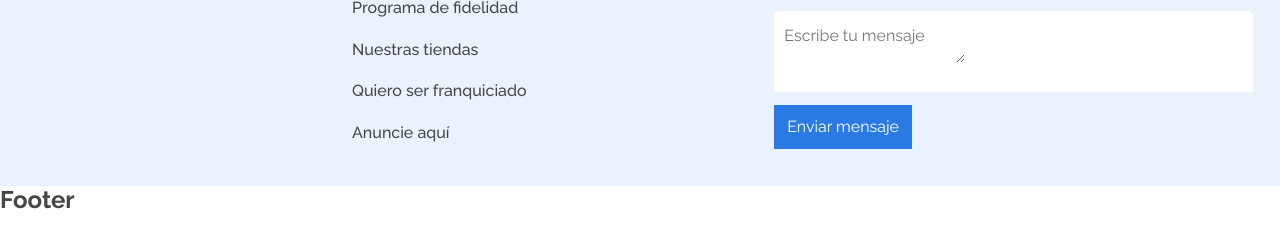
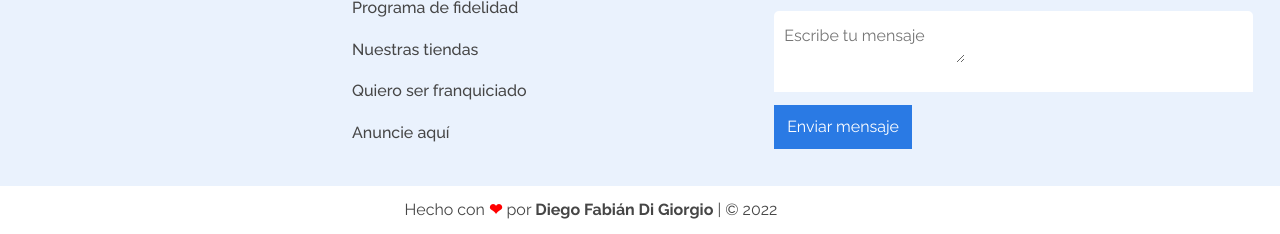
Before and after one commit to diegofdg/e_commerce, a plain HTML site: page index.html in a window 1280 px wide. Shown: the part 1539-1773 px from the top of the page. Drawn offline with Linux system fonts and the light colour scheme.

Commit message:
terminado footer

```diff
--- a/css/app.css
+++ b/css/app.css
@@ -333,3 +333,21 @@ textarea {
     font-size: 1.6rem;
     font-weight: 400;
 }
+
+/*** Footer ***/
+
+.footer {
+    margin: 1.5rem;
+    text-align: center;
+    font-size: 1.2rem;
+    color: var(--color10);
+}
+
+.footer .corazon {
+    color: red;
+    font-weight: bold;
+}
+
+.footer span {
+    font-weight: bold;
+}
--- a/css/tablet.css
+++ b/css/tablet.css
@@ -100,4 +100,10 @@
     .campo {
         margin-bottom: 1.4rem;
     }
+
+    /*** Footer ***/
+
+    .footer {
+        font-size: 1.6rem;
+    }
 }
--- a/index.html
+++ b/index.html
@@ -236,8 +236,8 @@
             </form>
         </div>
     </section>
-    <footer>
-        <h2>Footer</h2>
+    <footer class="footer contenedor">
+        <p>Hecho con <span class="corazon">❤</span> por <span>Diego Fabián Di Giorgio</span> | &copy; 2022</p>
     </footer>
 
     <script src="js/app.js"></script>
```
